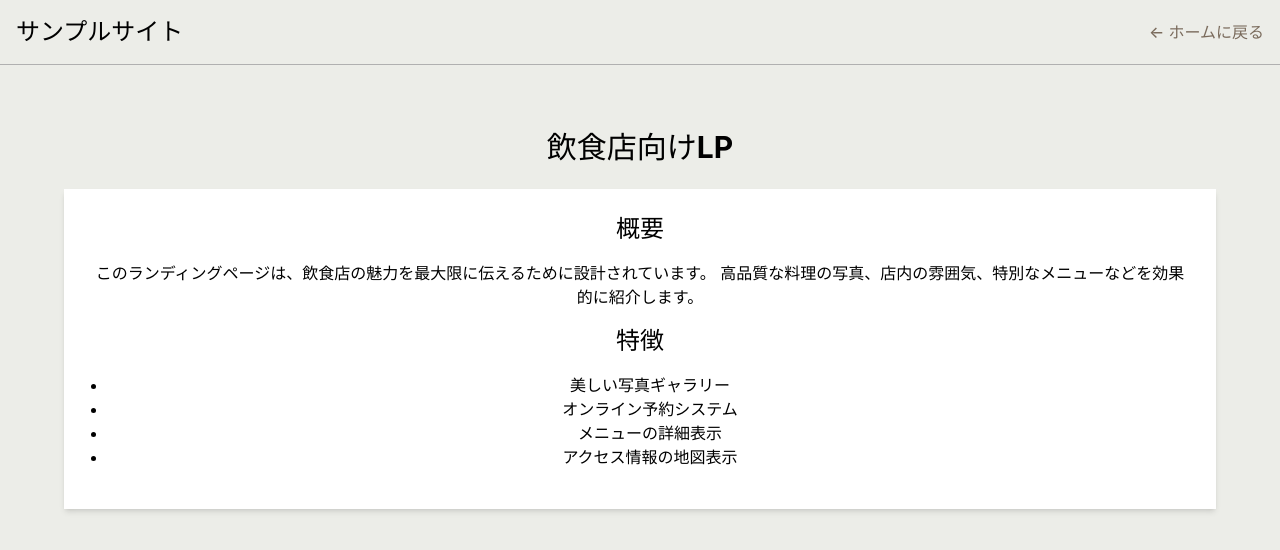
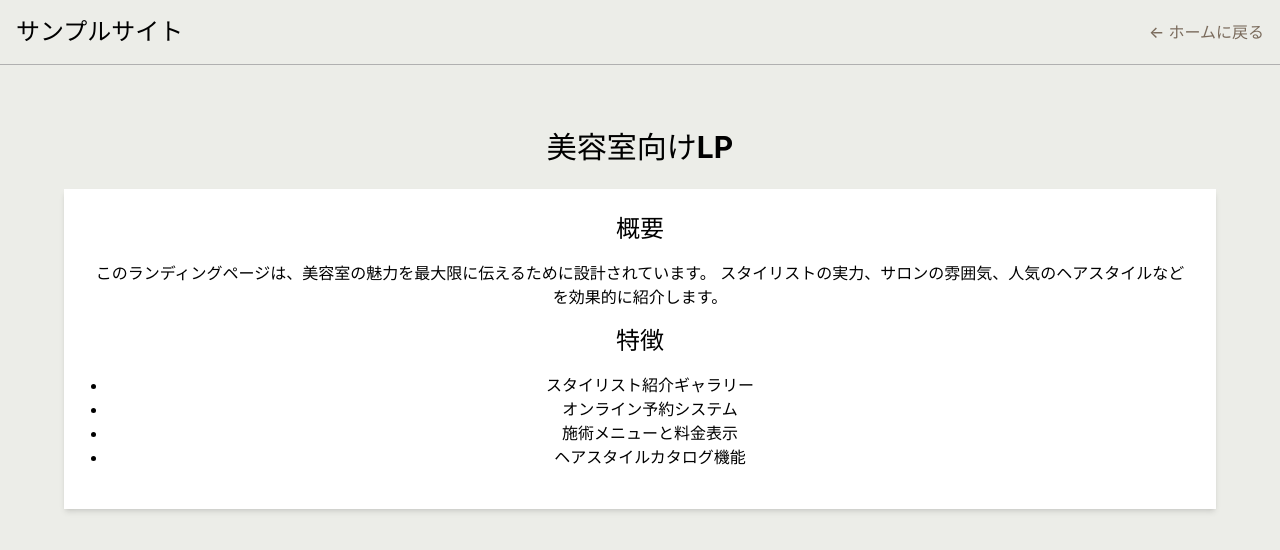
Before and after one commit to yellow-seed/my-portfolio, a React (Vite) app: page /beauty-salon in a window 1280 px wide. Shown: the top 550 px of the page. Built offline with nearby package versions, Linux system fonts and the light colour scheme.

Commit message:
feat: ランディングページの内容を美容室と不動産向けに更新し、ヘッダーの存在確認を追加

```diff
--- a/src/headers/SampleLayoutHeader.tsx
+++ b/src/headers/SampleLayoutHeader.tsx
@@ -2,6 +2,11 @@ import { createPortal } from 'react-dom'
 import { Link } from "react-router-dom";
 
 function SampleLayoutHeader() {
+  const headerElement = document.getElementById('header')
+  if (!headerElement) {
+    return null
+  }
+
   return createPortal(
     <>
       <h1 className="text-2xl font-bold">サンプルサイト</h1>
--- a/src/layouts/MainLayout.tsx
+++ b/src/layouts/MainLayout.tsx
@@ -1,3 +1,4 @@
+import React from "react";
 import Header from "../headers/Header";
 
 interface MainLayoutProps {
--- a/src/layouts/SampleLayout.tsx
+++ b/src/layouts/SampleLayout.tsx
@@ -1,3 +1,4 @@
+import React from "react";
 import SampleLayoutHeader from "../headers/SampleLayoutHeader";
 
 interface SampleLayoutProps {
--- a/src/pages/BeautySalonLP.tsx
+++ b/src/pages/BeautySalonLP.tsx
@@ -1,19 +1,19 @@
 function BeautySalonLP() {
   return (
     <div className="p-8">
-      <h1 className="text-3xl font-bold mb-6">飲食店向けLP</h1>
+      <h1 className="text-3xl font-bold mb-6">美容室向けLP</h1>
       <div className="bg-white p-6 rounded-lg shadow-md">
         <h2 className="text-2xl font-semibold mb-4">概要</h2>
         <p className="mb-4">
-          このランディングページは、飲食店の魅力を最大限に伝えるために設計されています。
-          高品質な料理の写真、店内の雰囲気、特別なメニューなどを効果的に紹介します。
+          このランディングページは、美容室の魅力を最大限に伝えるために設計されています。
+          スタイリストの実力、サロンの雰囲気、人気のヘアスタイルなどを効果的に紹介します。
         </p>
         <h2 className="text-2xl font-semibold mb-4">特徴</h2>
         <ul className="list-disc pl-5 mb-4">
-          <li>美しい写真ギャラリー</li>
+          <li>スタイリスト紹介ギャラリー</li>
           <li>オンライン予約システム</li>
-          <li>メニューの詳細表示</li>
-          <li>アクセス情報の地図表示</li>
+          <li>施術メニューと料金表示</li>
+          <li>ヘアスタイルカタログ機能</li>
         </ul>
       </div>
     </div>
--- a/src/pages/RealEstateLP.tsx
+++ b/src/pages/RealEstateLP.tsx
@@ -1,19 +1,19 @@
 function RealEstateLP() {
   return (
     <div className="p-8">
-      <h1 className="text-3xl font-bold mb-6">飲食店向けLP</h1>
+      <h1 className="text-3xl font-bold mb-6">不動産向けLP</h1>
       <div className="bg-white p-6 rounded-lg shadow-md">
         <h2 className="text-2xl font-semibold mb-4">概要</h2>
         <p className="mb-4">
-          このランディングページは、飲食店の魅力を最大限に伝えるために設計されています。
-          高品質な料理の写真、店内の雰囲気、特別なメニューなどを効果的に紹介します。
+          このランディングページは、不動産物件の魅力を最大限に伝えるために設計されています。
+          高品質な物件写真、間取り図、周辺環境などを効果的に紹介します。
         </p>
         <h2 className="text-2xl font-semibold mb-4">特徴</h2>
         <ul className="list-disc pl-5 mb-4">
-          <li>美しい写真ギャラリー</li>
-          <li>オンライン予約システム</li>
-          <li>メニューの詳細表示</li>
-          <li>アクセス情報の地図表示</li>
+          <li>360°バーチャルツアー</li>
+          <li>詳細な物件情報表示</li>
+          <li>周辺施設・交通アクセス情報</li>
+          <li>住宅ローンシミュレーター</li>
         </ul>
       </div>
     </div>
```
